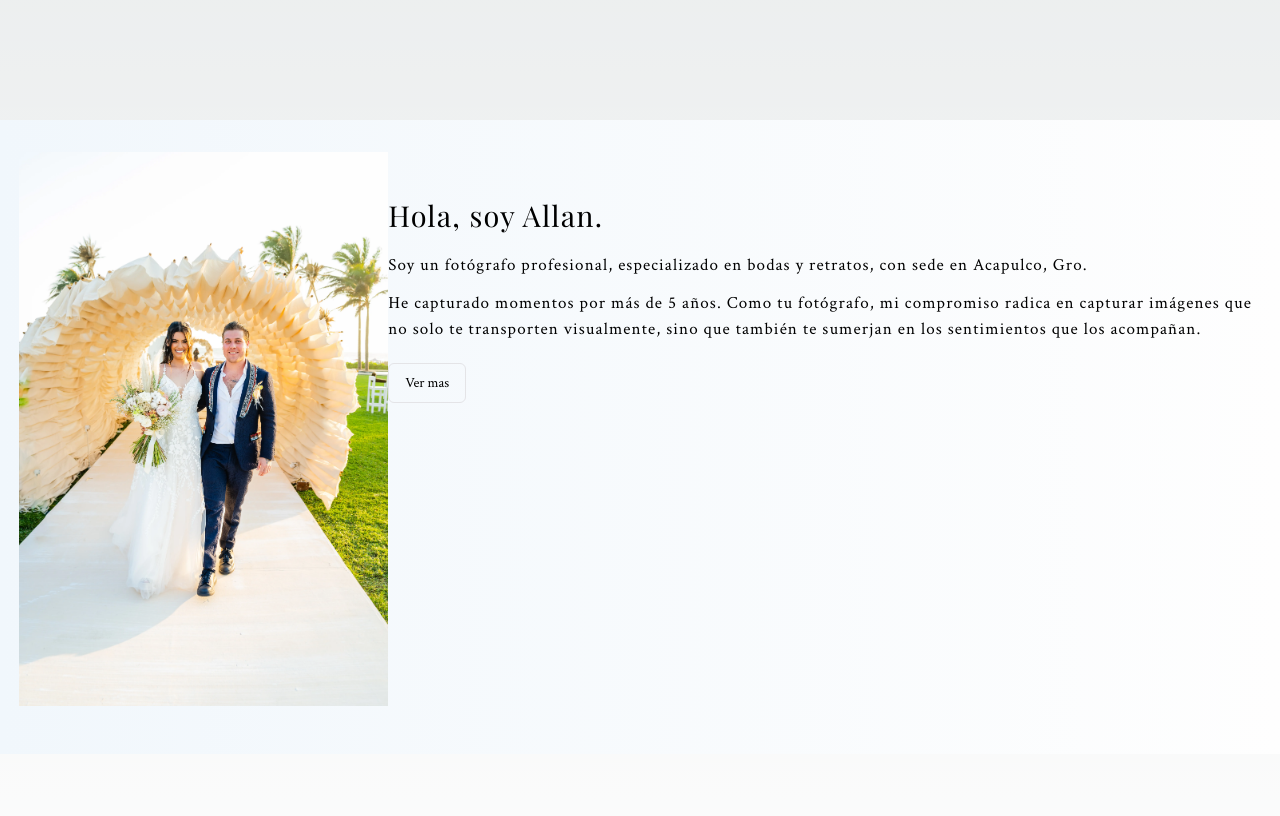
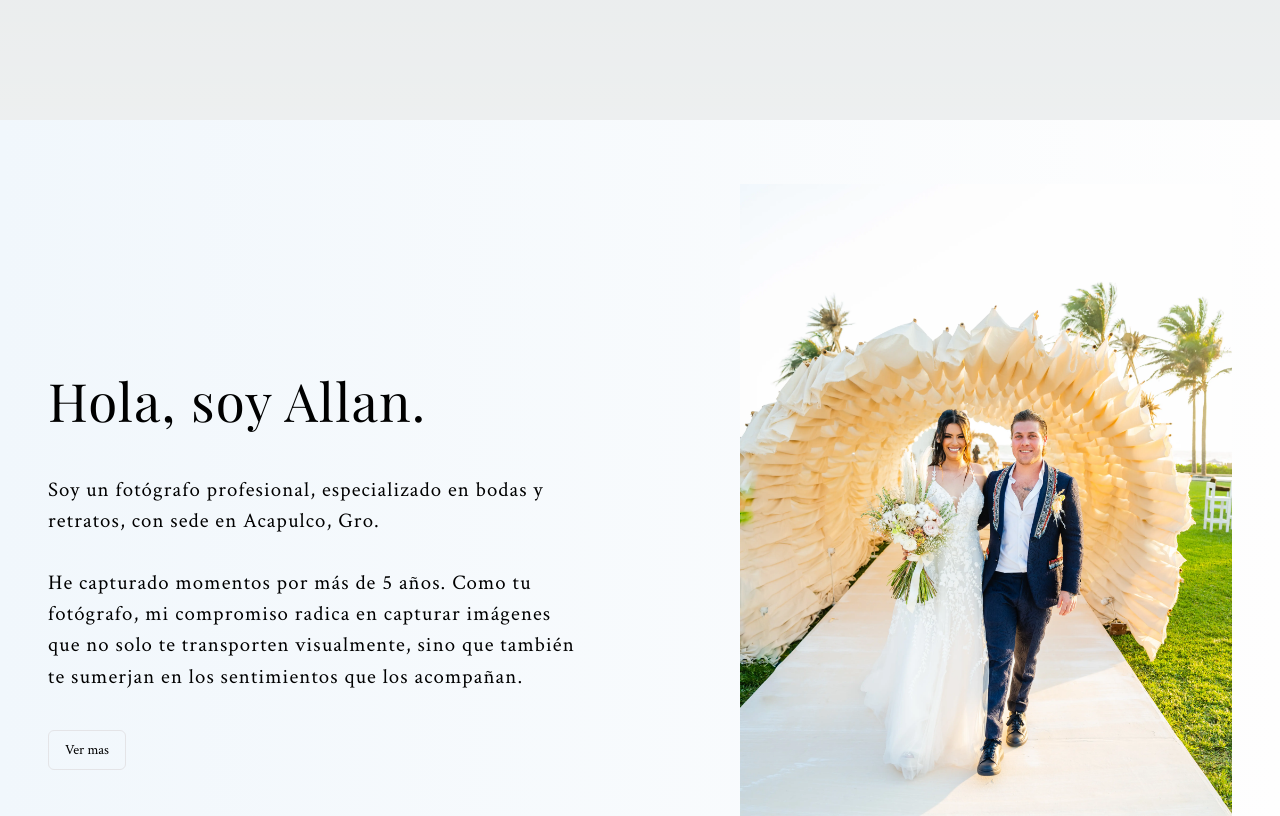
Before and after one commit to davehernandez92/allan-photographer, a Next.js app: page / in a window 1280 px wide. Shown: the part 1320-2136 px from the top of the page. Built offline with nearby package versions, Linux system fonts and the light colour scheme.

Commit message:
adding motion framer to about

```diff
--- a/package.json
+++ b/package.json
@@ -17,6 +17,7 @@
     "next": "14.0.4",
     "react": "^18",
     "react-dom": "^18",
+    "react-intersection-observer": "^9.5.3",
     "tailwind-merge": "^2.2.0",
     "tailwindcss-animate": "^1.0.7"
   },
--- a/src/app/ui/components/about.module.css
+++ b/src/app/ui/components/about.module.css
@@ -37,7 +37,59 @@
 
 @media screen and (min-width: 768px) {
     .sloganTxt{
-        width: 55%;
+        width: 65%;
         font-size: 35px;
     }
+
+    .helloContainer{
+        justify-content: center;
+        gap: 2rem;
+        align-items: center;
+        padding: 4rem 3rem 0 3rem;
+    }
+    .hello__img{
+        width: 45%;
+        height: auto;
+    }
+
+    .hello{
+        width: 100%;
+        display: flex;
+        flex-direction: column;
+        gap: 1.1rem;
+
+    }
+
+    .hello__title{
+        font-size: 2.8rem;
+    }
+    .button{
+        width: max-content;
+    }
+
+
 }
+
+@media screen and (min-width: 1024px) {
+    .helloContainer{
+        gap: 10rem;
+    }
+    .hello__img{
+        width: 492px;
+        height: 738px;
+    }
+
+    .hello{
+        width: 650px;
+    }
+
+    .hello__title{
+        font-size: 3.3rem;
+    }
+    .hello__txt{
+        font-size: 1.3rem;
+    }
+    .button{
+        width: max-content;
+    }
+}
--- a/src/components/about.js
+++ b/src/components/about.js
@@ -1,36 +1,72 @@
+'use client'
 import Image from "next/image"
+import Link from "next/link"
+import {motion} from 'framer-motion'
+
+import { Button } from "@/components/ui/button"
 import allan from '../../public/images/op1Mobil.webp'
-import { Button } from "@/components/ui/button"
-import Link from "next/link"
 import styles from '../app/ui/components/about.module.css'
 
 
 export default function About() {
+
   return (
     <div>
-      <div
+      <motion.div
+        initial={{ opacity: 0, y: 20 }}
+        whileInView={{
+          opacity: 1,
+          y: 0,
+          transition: { delay: 0.3, duration: 0.5 },
+        }}
+        viewport={{ once: true }}
         className={`w-full h-[70vh] md:h-[80vh] flex items-center justify-center`}
       >
         <p className={styles.sloganTxt}>
           Capturando la magia del amor, te damos la bienvenida a un universo
           donde cada instante se transforma en{" "}
-          <span className={styles.emphasis}>memorias eternas</span>. Descubre la
+          <span
+         className={styles.emphasis}>memorias eternas</span>. Descubre la
           belleza de tu historia a través de nuestras{" "}
-          <span className={styles.emphasis}>lentes.</span>
+          <span
+         className={styles.emphasis}>lentes.</span>
         </p>
-      </div>
+      </motion.div>
 
-      <div
-        className={` pt-10 w-full h-full  flex flex-col md:flex-row ${styles.helloContainer}`}
+      <motion.div
+        initial={{ opacity: 0}}
+        whileInView={{
+          opacity: 1,
+
+          transition: { delay: 0.8, duration: 0.5 },
+        }}
+        viewport={{ once: true }}
+        className={` pt-10 w-full h-full  flex flex-col md:flex-row-reverse ${styles.helloContainer}`}
       >
         <Image
           src={allan}
           width={369}
           height={554}
           alt="Fotografia de Allan Banuelos "
-          className={styles.hello__img}
+          className={`lg:hidden ${styles.hello__img}`}
         />
-        <div className={` w-full h-full ${styles.hello}`}>
+        <Image
+          src={allan}
+          width={492}
+          height={738}
+          alt="Fotografia de Allan Banuelos "
+          className={`lg:block hidden ${styles.hello__img}`}
+        />
+
+        <motion.div
+        initial={{ opacity: 0, y: 20 }}
+        whileInView={{
+          opacity: 1,
+          y: 0,
+          transition: { delay: 0.5, duration: 0.6 },
+        }}
+        viewport={{ once: true }}
+         className={` w-full h-full ${styles.hello}`}>
           <h1 className={styles.hello__title}>Hola, soy Allan.</h1>
           <p className={styles.hello__txt}>
             Soy un fotógrafo profesional, especializado en bodas y retratos, con
@@ -42,13 +78,13 @@ export default function About() {
             visualmente, sino que también te sumerjan en los sentimientos que
             los acompañan.
           </p>
-          <Button variant='outline' asChild>
+          <Button className="" variant="outline" asChild>
             <Link href="/nosotros" className={styles.button}>
               Ver mas
             </Link>
           </Button>
-        </div>
-      </div>
+        </motion.div>
+      </motion.div>
     </div>
   );
 }
```
Also changed, not shown: 1 other file (tests, documents, lock files or other folders).
